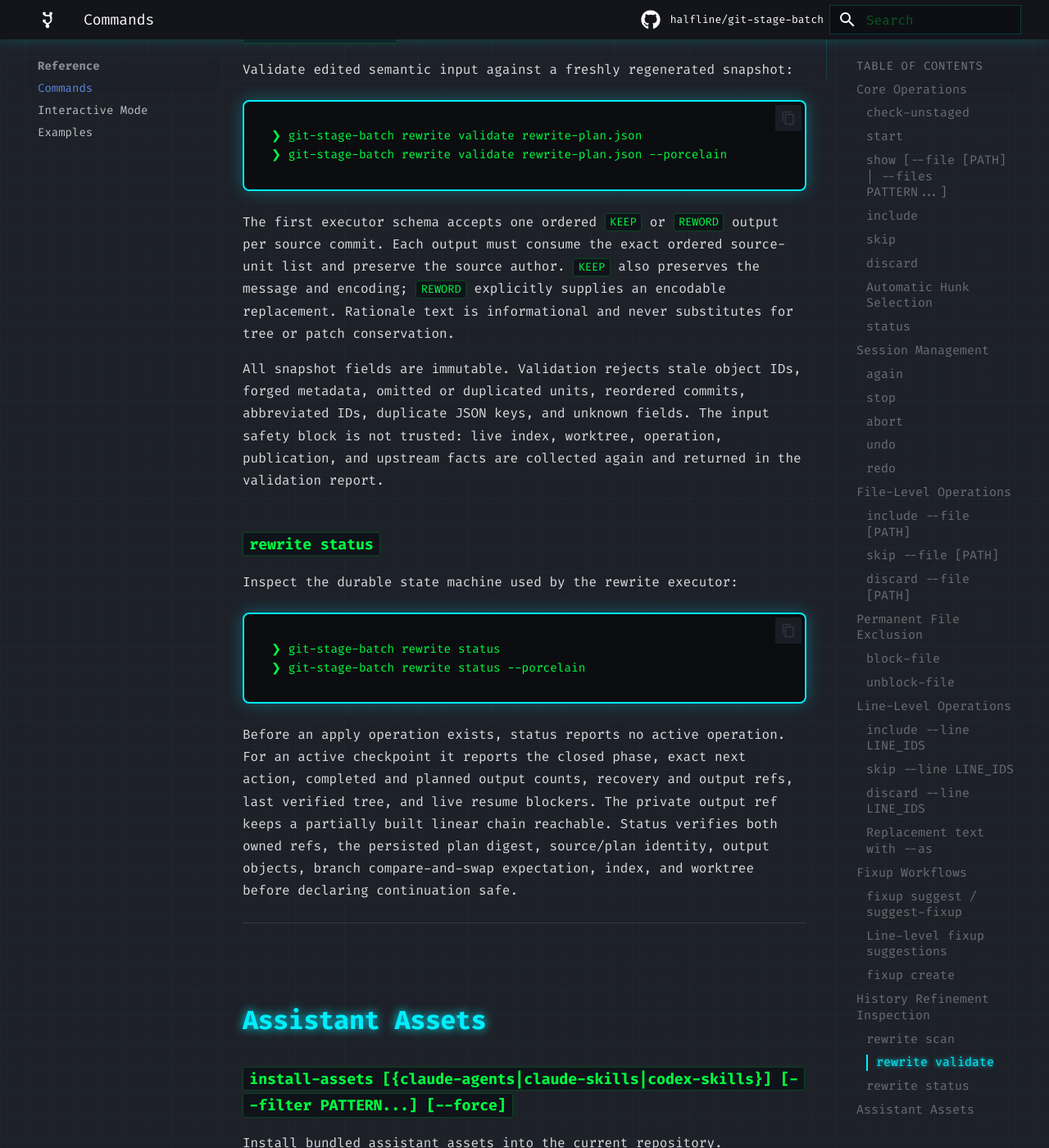
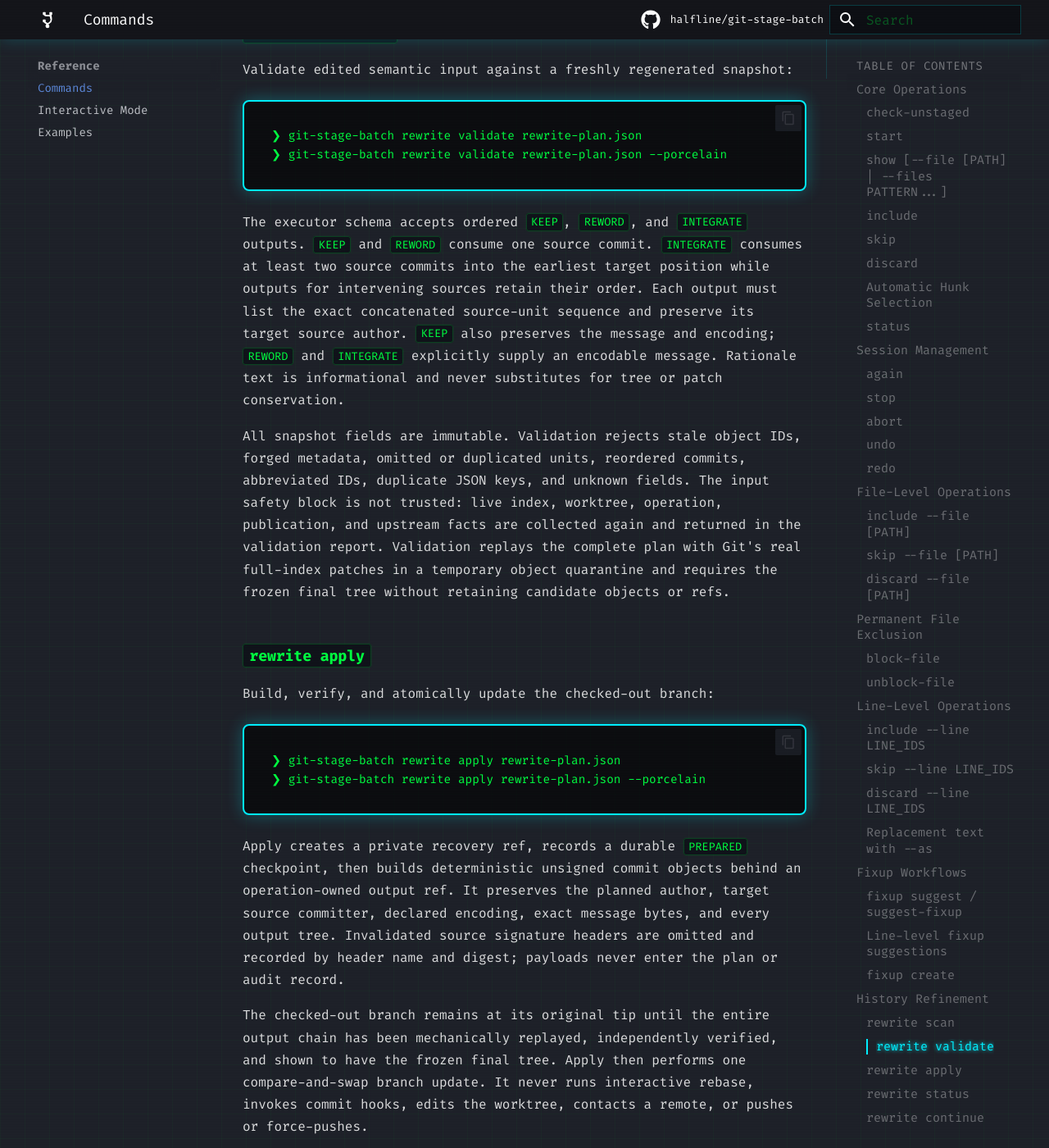
Before and after one commit to halfline/git-stage-batch, an MkDocs documentation site: the page built from docs/commands.md, in a window 1280 px wide and 1400 px high, scrolled down 28319 px. Shown: the whole window at 82% size. Built offline with MkDocs 1.6.1 and Material for MkDocs 9.7.7, drawn with Linux system fonts in a browser that asks for light colours; comment, search, counter and statistics services are not loaded; some of the changed text lies outside the part shown.

Commit message:
docs: Explain recoverable rewrite execution
The installed manual now documents integrated plans and the recoverable
executor, while the narrative command guide still covers inspection only.

Plan authors cannot tell from the guide when the branch moves, which commit
metadata survives, why signatures are audited, or how an interrupted output
ref remains recoverable.

This commit documents deterministic replay, pending checkpoints, one-shot
compare-and-swap finalization, terminal records, and manual recovery
safety.

The next series will extend the executor to SPLIT and dependency-proven
reordering.

````diff
--- a/docs/commands.md
+++ b/docs/commands.md
@@ -982,7 +982,7 @@
 
 ---
 
-## History Refinement Inspection
+## History Refinement
 
 ### `rewrite scan`
 
@@ -1015,17 +1015,57 @@
 ❯ git-stage-batch rewrite validate rewrite-plan.json --porcelain
 ```
 
-The first executor schema accepts one ordered `KEEP` or `REWORD` output per
-source commit. Each output must consume the exact ordered source-unit list and
-preserve the source author. `KEEP` also preserves the message and encoding;
-`REWORD` explicitly supplies an encodable replacement. Rationale text is
-informational and never substitutes for tree or patch conservation.
+The executor schema accepts ordered `KEEP`, `REWORD`, and `INTEGRATE` outputs.
+`KEEP` and `REWORD` consume one source commit. `INTEGRATE` consumes at least
+two source commits into the earliest target position while outputs for
+intervening sources retain their order. Each output must list the exact
+concatenated source-unit sequence and preserve its target source author.
+`KEEP` also preserves the message and encoding; `REWORD` and `INTEGRATE`
+explicitly supply an encodable message. Rationale text is informational and
+never substitutes for tree or patch conservation.
 
 All snapshot fields are immutable. Validation rejects stale object IDs,
 forged metadata, omitted or duplicated units, reordered commits, abbreviated
 IDs, duplicate JSON keys, and unknown fields. The input safety block is not
 trusted: live index, worktree, operation, publication, and upstream facts are
-collected again and returned in the validation report.
+collected again and returned in the validation report. Validation replays the
+complete plan with Git's real full-index patches in a temporary object
+quarantine and requires the frozen final tree without retaining candidate
+objects or refs.
+
+### `rewrite apply`
+
+Build, verify, and atomically update the checked-out branch:
+
+```bash
+❯ git-stage-batch rewrite apply rewrite-plan.json
+❯ git-stage-batch rewrite apply rewrite-plan.json --porcelain
+```
+
+Apply creates a private recovery ref, records a durable `PREPARED` checkpoint,
+then builds deterministic unsigned commit objects behind an operation-owned
+output ref. It preserves the planned author, target source committer, declared
+encoding, exact message bytes, and every output tree. Invalidated source
+signature headers are omitted and recorded by header name and digest; payloads
+never enter the plan or audit record.
+
+The checked-out branch remains at its original tip until the entire output
+chain has been mechanically replayed, independently verified, and shown to
+have the frozen final tree. Apply then performs one compare-and-swap branch
+update. It never runs interactive rebase, invokes commit hooks, edits the
+worktree, contacts a remote, or pushes or force-pushes.
+
+Any remote-tracking ref containing a source commit blocks apply by default.
+After separately verifying that a ref is an authorized force-push review head,
+name that exact full ref explicitly:
+
+```bash
+❯ git-stage-batch rewrite apply rewrite-plan.json \
+    --allow-published-ref refs/remotes/origin/my-review
+```
+
+Repeat the option for every containing remote ref. The exception authorizes
+only the local rewrite; it never authorizes a later push.
 
 ### `rewrite status`
 
@@ -1036,13 +1076,52 @@
 ❯ git-stage-batch rewrite status --porcelain
 ```
 
-Before an apply operation exists, status reports no active operation. For an
-active checkpoint it reports the closed phase, exact next action, completed
-and planned output counts, recovery and output refs, last verified tree, and
-live resume blockers. The private output ref keeps a partially built linear
-chain reachable. Status verifies both owned refs, the persisted plan digest,
-source/plan identity, output objects, branch compare-and-swap expectation,
-index, and worktree before declaring continuation safe.
+Before any operation exists, status reports no active operation. For an active
+checkpoint it reports the closed phase, exact next action, completed and
+planned output counts, pending publication, recovery and output refs, last
+verified tree, and live resume blockers. After completion or abort it reports
+the latest terminal operation without occupying the active slot. The private
+output ref keeps a partially built linear chain reachable. Status verifies
+both owned refs, persisted plan and verification digests, source/plan
+identity, output objects, branch compare-and-swap expectation, index, and
+worktree before declaring continuation safe.
+
+### `rewrite continue`
+
+```bash
+❯ git-stage-batch rewrite continue
+```
+
+Continue revalidates the checkpoint and executes only its recorded next
+action. Each output uses a pending commit/tree checkpoint around the output-ref
+compare-and-swap, so interruption before or after ref publication converges on
+the same deterministic object. The final branch CAS is similarly reconciled
+if it completed before the terminal state write.
+
+### `rewrite abort`
+
+```bash
+❯ git-stage-batch rewrite abort
+```
+
+Abort first persists restore intent. It retracts an operation-owned pending
+output ref and restores the original branch only if the live tip is still the
+original value or the fully verified output value. Concurrent or manual
+foreign movement is never overwritten; the recovery ref and a compare-and-swap
+manual command remain available.
+
+### `rewrite verify`
+
+```bash
+❯ git-stage-batch rewrite verify
+❯ git-stage-batch rewrite verify --porcelain
+```
+
+Verify works on the active operation or latest complete operation. It
+regenerates the frozen source facts independently of current `HEAD`, replays
+every output tree, rehashes each normalized unsigned commit, checks parents,
+authors, committers, messages, encodings, and signature removal, and compares
+the regenerated audit record with its durable digest.
 
 ---
 
````
Also changed, not shown: docs/index.md (+23 -12 lines).
